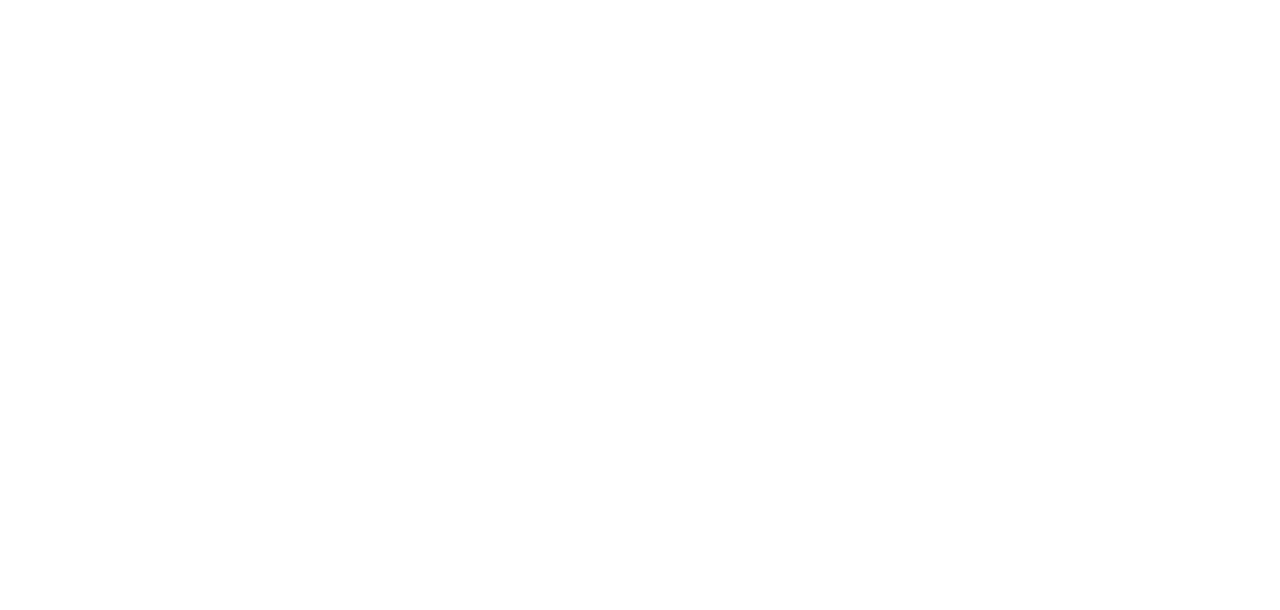
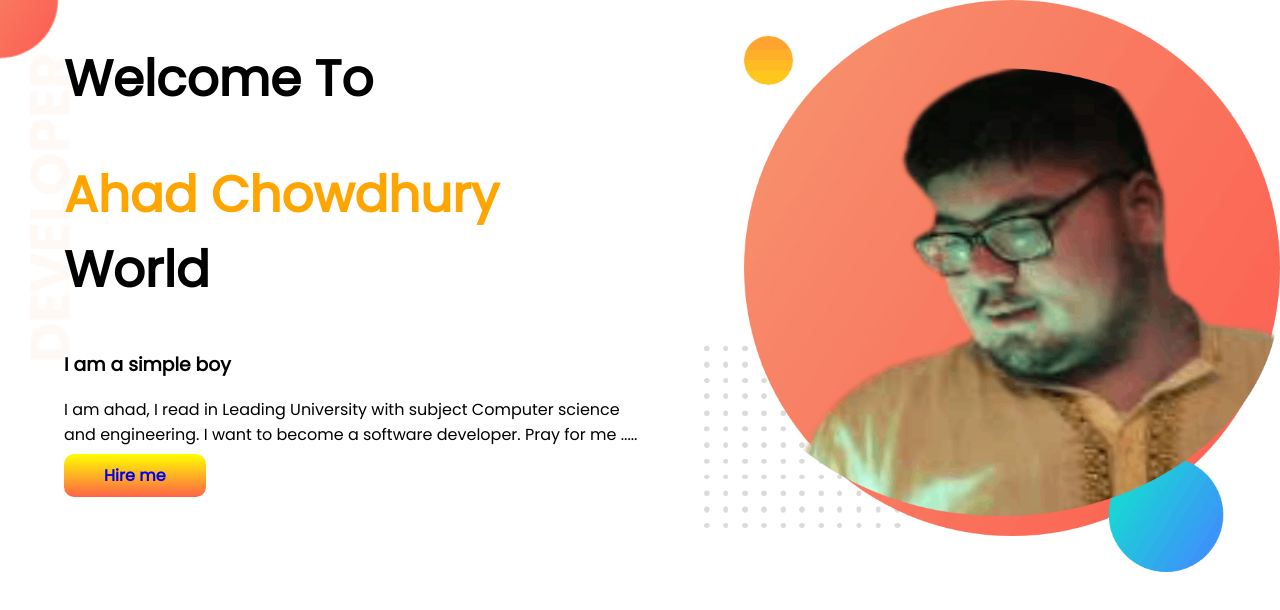
Before and after one commit to ahadalichowdhury/developer-portfolio, a plain HTML site: page index.html in a window 1280 px wide. Drawn offline with Linux system fonts and the light colour scheme.

Commit message:
desigh added

```diff
--- a/index.html
+++ b/index.html
@@ -5,7 +5,28 @@
     <meta http-equiv="X-UA-Compatible" content="IE=edge" />
     <meta name="viewport" content="width=device-width, initial-scale=1.0" />
     <title>Ahad Portfolio</title>
-    <link rel="stylesheet" href="style.css">
+    <link rel="preconnect" href="https://fonts.googleapis.com" />
+    <link rel="preconnect" href="https://fonts.gstatic.com" crossorigin />
+    <link
+      href="https://fonts.googleapis.com/css2?family=Poppins&display=swap"
+      rel="stylesheet"
+    />
+    <link rel="stylesheet" href="style.css" />
   </head>
-  <body></body>
+  <body>
+      <section class="top-banner">
+    <div class="half-width">
+        <h1>Welcome To</h1>
+        <h1><span class="orange-color">Ahad Chowdhury </span>World</h1>
+        <h3>I am a simple boy</h3>
+        <p>I am ahad, I read in Leading University with subject Computer science and
+          engineering. I want to become a software developer. Pray for me .....
+        </p>
+        <a class="link-button" target="_blank" href="https://www.linkedin.com/feed/">Hire me</a>
+    </div>
+    <div class="half-width">
+        <img src="images/my-bg.png" alt="" />
+    </div>
+      </section>
+  </body>
 </html>
--- a/style.css
+++ b/style.css
@@ -0,0 +1,36 @@
+body {
+  font-family: "Poppins", sans-serif;
+  margin: 0;
+  padding: 0;
+}
+h1 {
+  font-size: 50px;
+}
+.orange-color{
+    color: orange;
+}
+
+section{
+    display: flex;
+}
+.half-width{
+    width: 50%;
+    padding-left: 5%;
+}
+.half-width img{
+    width: 100%;
+
+}
+.link-button{
+    text-decoration: none;
+    background-image: linear-gradient(yellow, tomato);
+    font-weight: 700;
+    padding: 10px 40px;
+    border-radius: 10px;
+}
+
+.top-banner{
+    background-image: url(images/top-banner.png);
+    background-repeat: no-repeat;
+
+}
```
Also changed, not shown: images/dream-bg.png (added), images/exp-bg.png (added), images/jhankar.png (added), images/jhankar2.png (added), images/my-bg.png (added), images/my-bg2.png (added), images/top-banner.png (added).
